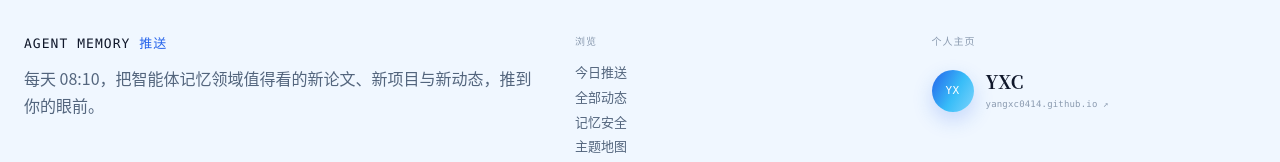
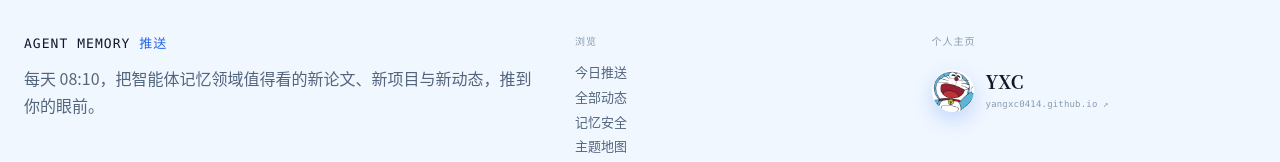
Before and after one commit to Yangxc0414/agent-memory-push, a website: page src/index.html in a window 1280 px wide. Shown: the part 578-740 px from the top of the page. Drawn offline with Linux system fonts and the light colour scheme; no server answers.

Commit message:
feat: use circular profile photo in footer

```diff
--- a/src/assets/theme-blue.css
+++ b/src/assets/theme-blue.css
@@ -817,14 +817,23 @@ main {
   place-items: center;
   width: 42px;
   height: 42px;
+  overflow: hidden;
   border-radius: 50%;
-  background: var(--gradient);
+  background: var(--surface-2);
   color: #fff;
   font-family: var(--mono);
   font-size: 11px;
   letter-spacing: 0.04em;
   box-shadow: 0 8px 20px rgba(37, 99, 235, 0.22);
   transition: transform 0.2s ease;
+}
+
+.footer-avatar img {
+  display: block;
+  width: 100%;
+  height: 100%;
+  object-fit: cover;
+  border-radius: 50%;
 }
 
 .footer-profile-copy {
--- a/src/index.html
+++ b/src/index.html
@@ -106,7 +106,7 @@
         <div>
           <p class="footer-label">个人主页</p>
           <a class="footer-profile" href="https://yangxc0414.github.io/" rel="me">
-            <span class="footer-avatar" aria-hidden="true">YX</span>
+            <span class="footer-avatar" aria-hidden="true"><img src="assets/avatar.jpg" alt="" width="42" height="42" /></span>
             <span class="footer-profile-copy">
               <strong>YXC</strong>
               <small>yangxc0414.github.io ↗</small>
```
Also changed, not shown: src/assets/avatar.jpg (added).
